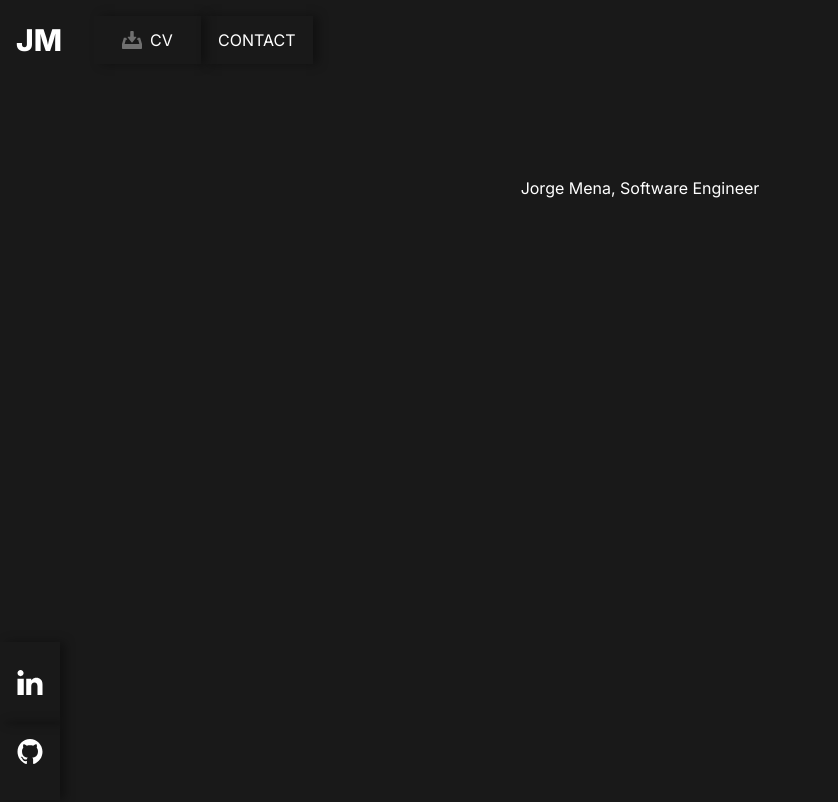
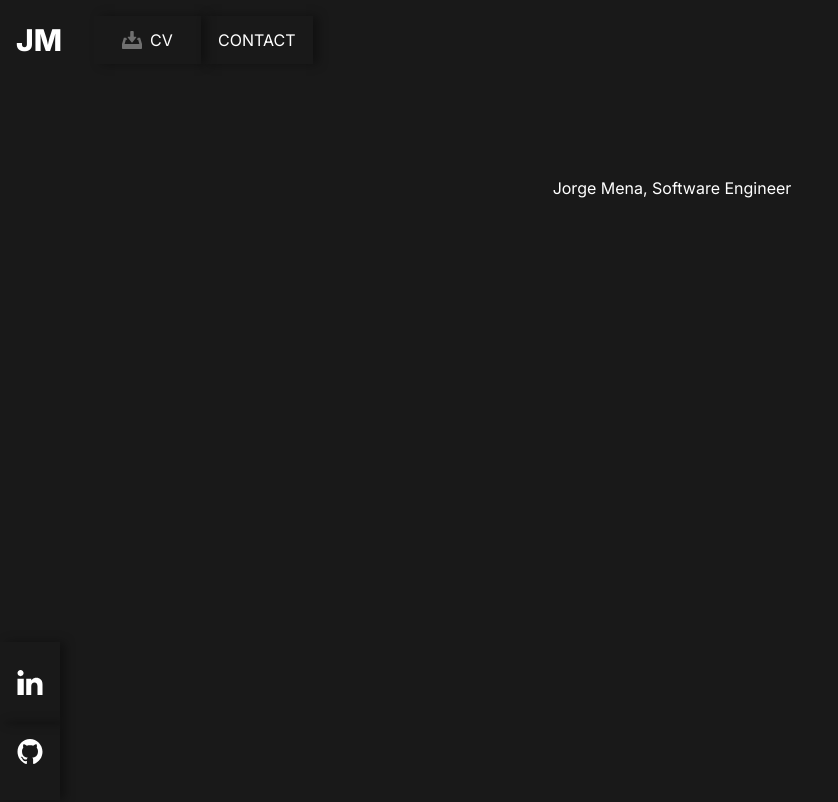
Before and after one commit to aljorgevi/nextjs-ts-portfolio, a Next.js app: page / in a window 1280 px wide. Shown: the top 802 px of the page, without its empty margins (0-838 px from the left). Built offline with nearby package versions, Linux system fonts and the light colour scheme.

Commit message:
add styles to main

```diff
--- a/src/app/layout.tsx
+++ b/src/app/layout.tsx
@@ -14,7 +14,7 @@ export default function RootLayout({ children }: { children: React.ReactNode })
 		<html lang='en'>
 			<body className={inter.className}>
 				<TopNavbar />
-				<main>{children}</main>
+				<main className='pl-[4rem]'> {children}</main>
 			</body>
 		</html>
 	)
```
